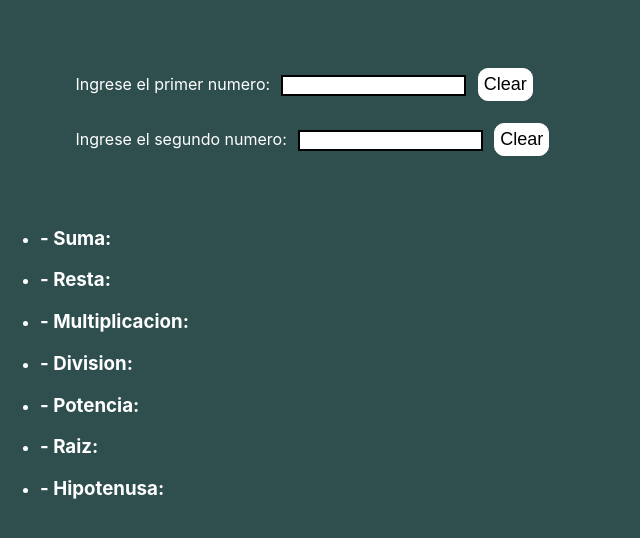
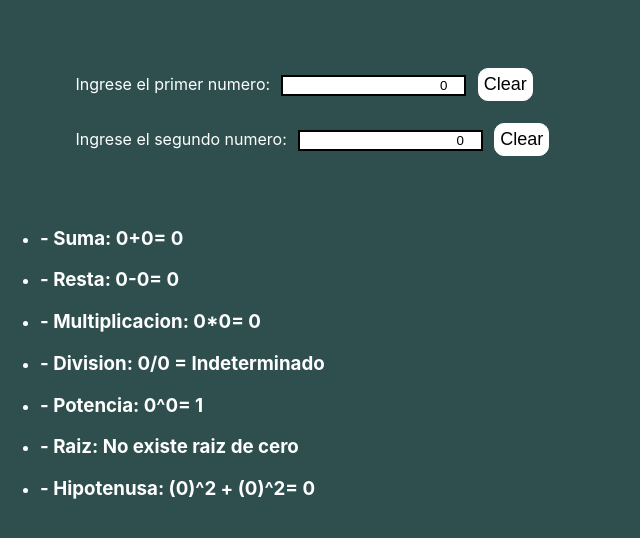
Before and after one commit to Juanideni/advance-calculator, a React (Create React App) app: page / in a window 1280 px wide. Shown: the top 538 px of the page, without its empty margins (0-640 px from the left). Built offline with nearby package versions, Linux system fonts and the light colour scheme.

Commit message:
change on state

```diff
--- a/src/Design.js
+++ b/src/Design.js
@@ -2,23 +2,22 @@ import { useState } from "react"
 
 
 function Design(){
-    let [firstNumber,setFirstNumber] = useState(null)
-    let [secondNumber, setSecondNumber] = useState(null)
+    let [firstNumber,setFirstNumber] = useState(0)
+    let [secondNumber, setSecondNumber] = useState(0)
 
 
     function inputFirstNumber(props){
-       setFirstNumber(props.target.value)
+       setFirstNumber(Number(props.target.value))
     }
     function inputSecondNumber(props){
-        setSecondNumber(props.target.value)
+        setSecondNumber(Number(props.target.value))
     }
 
-    function clearFirstInput(props){
-
-        setFirstNumber(props.target.value = null)
+    function clearFirstInput(){
+        setFirstNumber(0)
     }
-    function clearSecondInput(props){
-        setSecondNumber(props.target.value = null)
+    function clearSecondInput(){
+        setSecondNumber(0)
     }
 
 
@@ -26,7 +25,8 @@ function Design(){
         <>
         <div className="inputs">
             <div className="first-input">
-            <label>Ingrese el primer numero:</label><input type="number" id="primer-numero" className="number-inputs" value={firstNumber} onInput={inputFirstNumber}></input>
+            <label>Ingrese el primer numero:</label>
+            <input type="number" id="primer-numero" className="number-inputs" value={firstNumber} onInput={inputFirstNumber}></input>
             <button onClick={clearFirstInput} className="button-clear">Clear</button>
             </div>
             <div className="second-input">
@@ -36,7 +36,7 @@ function Design(){
         </div>
         <div>
             <ul>
-            <li><h3>- Suma: <span id="suma">{(firstNumber === null || secondNumber === null) ? "" : firstNumber+"+"+secondNumber+"= "+Number((firstNumber*1)+(secondNumber *1))}</span></h3></li>
+            <li><h3>- Suma: <span id="suma">{(firstNumber === null || secondNumber === null) ? "" : firstNumber+"+"+secondNumber+"= "+Number(firstNumber + secondNumber)}</span></h3></li>
             <li><h3>- Resta: <span id="resta">{(firstNumber === null || secondNumber === null) ? "" : firstNumber+"-"+secondNumber+"= "+Number(firstNumber-secondNumber)}</span></h3></li>
             <li><h3>- Multiplicacion: <span id="multiplicacion">{ (firstNumber === null || secondNumber === null) ? "" : firstNumber+"*"+secondNumber+"= "+firstNumber*secondNumber}</span></h3></li>
             <li><h3>- Division: <span id="division">{(firstNumber === null || secondNumber === null) ? "" :
```
